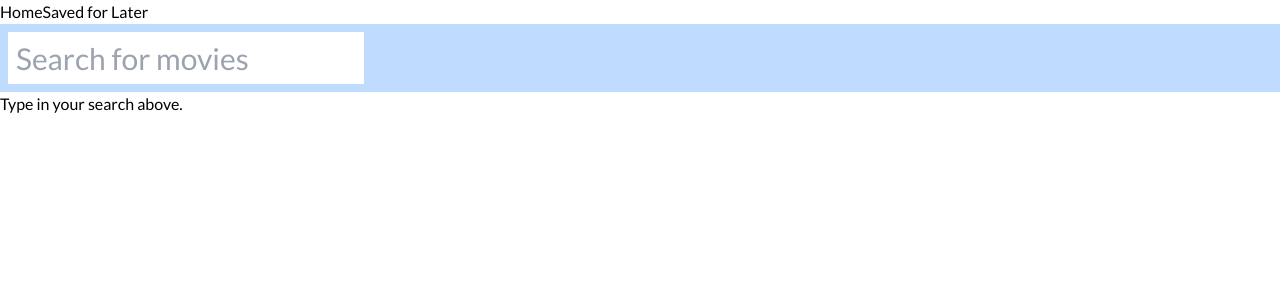
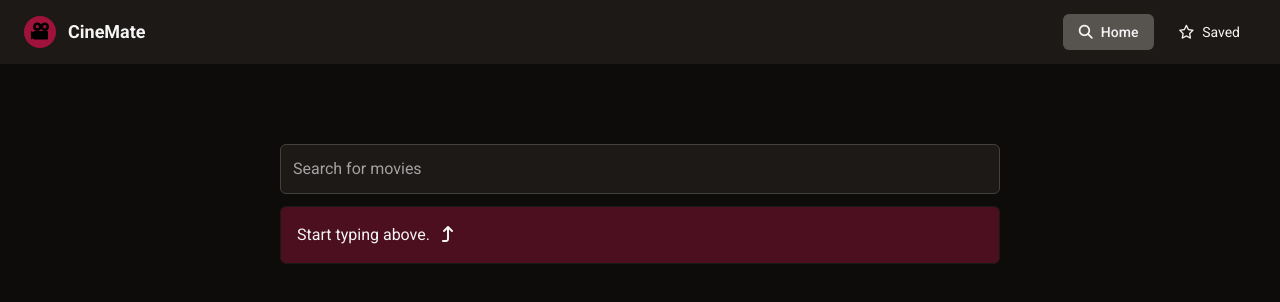
Before and after one commit to aronsantha/CineMate, a Vue app: page / in a window 1280 px wide. Shown: the top 302 px of the page. Built offline with nearby package versions, Linux system fonts and the light colour scheme.

Commit message:
Styling upgrades

```diff
--- a/src/App.vue
+++ b/src/App.vue
@@ -4,12 +4,38 @@ import { RouterLink, RouterView } from "vue-router";
 
 <template>
   <header>
-    <div>
-      <nav>
-        <RouterLink to="/">Home</RouterLink>
-        <RouterLink to="/saved">Saved for Later</RouterLink>
-      </nav>
-    </div>
+    <nav
+      class="bg-stone-900 text-neutral-100 text-sm px-6 py-3 min-h-[4rem] w-full flex justify-between items-center flex-wrap gap-4"
+    >
+      <RouterLink to="/" class="flex">
+        <img
+          src="./assets/images/cinemate_logo.svg"
+          class="mr-3 h-8"
+          alt="CineMate Logo"
+        />
+
+        <span class="self-center text-lg font-semibold whitespace-nowrap"
+          >CineMate</span
+        >
+      </RouterLink>
+
+      <span class="flex items-center gap-2">
+        <RouterLink
+          to="/"
+          class="text-center hover:bg-stone-500 rounded-md px-4 py-2"
+          exact-active-class="bg-stone-600 bg-stone-600 font-medium"
+          ><span class="fa-solid fa-magnifying-glass" aria-label="Home"></span>
+          <span class="ml-2 md:hidden">Home</span>
+        </RouterLink>
+        <RouterLink
+          to="/saved"
+          class="text-center hover:bg-stone-500 rounded-md px-4 py-2"
+          exact-active-class="bg-stone-600 bg-stone-600 font-medium"
+          ><i class="fa-regular fa-star" aria-label="Saved Movies"></i
+          ><span class="ml-2 md:hidden">Saved</span>
+        </RouterLink>
+      </span>
+    </nav>
   </header>
 
   <RouterView />
--- a/src/assets/main.css
+++ b/src/assets/main.css
@@ -1,4 +1,4 @@
-@import url("https://fonts.googleapis.com/css2?family=Lato:ital,wght@0,100;0,300;0,400;0,700;0,900;1,100;1,300;1,400;1,700;1,900&display=swap");
+@import url("https://fonts.googleapis.com/css2?family=Roboto:ital,wght@0,100;0,300;0,400;0,500;0,700;0,900;1,100;1,300;1,400;1,500;1,700;1,900&display=swap");
 @import url(./fontawesome/css/all.css);
 
 @tailwind base;
@@ -10,5 +10,7 @@
 }
 
 body {
-  font-family: "Lato", sans-serif;
+  height: 100%;
+  background-color: hsl(24, 10%, 5%);
+  font-family: "Roboto", "Helvetica", "Arial", sans-serif;
 }
--- a/src/components/ResultItem.vue
+++ b/src/components/ResultItem.vue
@@ -1,24 +1,51 @@
 <template>
-  <div class="bg-red-200 p-5 outline">
-    <div>
-      {{ movie.original_title }} |
-      <span v-if="!isSaved" @click="onSave(movie)">
-        <i class="fa-regular fa-star"></i>
-      </span>
-      <span v-else @click="onRemove(movie)"
-        ><i class="fa-solid fa-star"></i
-      ></span>
-    </div>
-    Rating: {{ movie.vote_average }}
-    <div class="flex">
+  <div
+    v-show="isImgLoaded || !movie.poster_path"
+    class="rounded-md p-5 mb-2 last:mb-0 bg-stone-900"
+  >
+    <div class="flex flex-wrap gap-5 justify-between">
       <img
+        v-if="movie.poster_path"
         :src="'https://image.tmdb.org/t/p/original' + movie.poster_path"
-        v-if="movie.poster_path"
-        class="w-40"
+        @load="onImgLoad()"
+        class="w-[100px] h-2/3 sm:w-full rounded-sm basis-3/12"
       />
-      <img v-else class="w-40 h-60" />
 
-      <div>{{ movie.overview }}</div>
+      <img
+        v-else
+        src="../assets/images/img_placeholder.png"
+        class="w-[100px] h-2/3 sm:w-full rounded-sm basis-3/12"
+      />
+
+      <div class="basis-8/12 sm:basis-full">
+        <div class="flex flex-wrap justify-between mb-5">
+          <div class="text-base font-medium">
+            {{ movie.title }}
+            <span class="text-neutral-300 pl-1">
+              ({{ movie.release_date.slice(0, 4) }})
+            </span>
+            <div class="text-sm text-neutral-400 pt-1">
+              {{ movie.vote_average }}<span class="text-neutral-500"> /10</span>
+            </div>
+          </div>
+          <div
+            v-if="!isSaved"
+            @click="onSave(movie)"
+            class="cursor-pointer hover:fa-beat"
+          >
+            <i
+              class="fa-regular fa-star fa-lg px-2 leading-8 text-rose-900 hover:scale-125"
+            ></i>
+          </div>
+          <span v-else @click="onRemove(movie)" class="cursor-pointer"
+            ><i
+              class="fa-solid fa-star fa-lg px-2 leading-8 text-rose-900 hover:scale-125"
+            ></i
+          ></span>
+        </div>
+
+        <div class="text-sm leading-6">{{ movie.overview }}</div>
+      </div>
     </div>
   </div>
 </template>
@@ -38,6 +65,12 @@ function onRemove(movie) {
   MovieStore.removeMovie(movie);
 }
 
+const isImgLoaded = ref(false);
+
+function onImgLoad() {
+  isImgLoaded.value = true;
+}
+
 const isSaved = computed(() => {
   return MovieStore.savedMovies.some(
     (savedMovie) => savedMovie.id === props.movie.id
--- a/src/components/SavedItem.vue
+++ b/src/components/SavedItem.vue
@@ -1,22 +1,39 @@
 <template>
-  <div class="bg-red-200 p-5 outline">
-    <div>
-      {{ savedMovie.original_title }} |
-      <span @click="onRemove(savedMovie.id)"
-        ><i class="fa-solid fa-star"></i
+  <div class="w-52 h-80 bg-stone-900 rounded-xl overflow-hidden shadow-lg">
+    <img
+      v-if="savedMovie.poster_path"
+      :src="'https://image.tmdb.org/t/p/original' + savedMovie.poster_path"
+      class="object-cover object-center w-full h-44"
+      alt="Movie poster"
+    />
+
+    <img
+      v-else
+      src="../assets/images/img_placeholder.png"
+      class="object-cover object-center w-full h-44"
+      alt="Movie poster"
+    />
+
+    <div class="flex flex-wrap justify-between p-2">
+      <div class="text-sm font-medium">
+        {{ savedMovie.title }}
+
+        <div class="text-xs text-neutral-400 pt-1">
+          <span class="text-neutral-300 pl-1">
+            ({{ savedMovie.release_date.slice(0, 4) }}) </span
+          >| {{ savedMovie.vote_average
+          }}<span class="text-neutral-500"> /10</span>
+        </div>
+      </div>
+      <span @click="onRemove(savedMovie.id)" class="cursor-pointer"
+        ><i
+          class="fa-solid fa-star fa-sm px-2 leading-8 text-rose-900 hover:scale-125"
+        ></i
       ></span>
+      <div class="text-sm mt-3 truncate">{{ savedMovie.overview }}</div>
     </div>
-    Rating: {{ savedMovie.vote_average }}
-    <div class="flex">
-      <img
-        :src="'https://image.tmdb.org/t/p/original' + savedMovie.poster_path"
-        v-if="savedMovie.poster_path"
-        class="w-40"
-      />
-      <img v-else class="w-40 h-60" />
 
-      <div>{{ savedMovie.overview }}</div>
-    </div>
+    <!-- <span @click="onRemove(savedMovie.id)" -->
   </div>
 </template>
 
--- a/src/components/SearchBar.vue
+++ b/src/components/SearchBar.vue
@@ -1,14 +1,12 @@
 <template>
-  <div class="bg-blue-200 p-2 flex gap-5">
   <input
     @keyup="debounceGetMovies"
     v-model="search"
     type="string"
     placeholder="Search for movies"
-      class="text-3xl p-2"
+    class="w-full rounded-md p-3 text-md text-neutral-100 placeholder-neutral-400 bg-stone-900 border border-stone-700 focus:bg-stone-800 focus:border-teal-500 focus:shadow-md focus:shadow-teal-500"
     aria-label="Movie title"
   />
-  </div>
 </template>
 
 <script setup>
@@ -19,7 +17,7 @@ const emit = defineEmits(["emitResponseData", "emitErrorMsg", "emitLoader"]);
 
 // Search function
 
-const search = ref(null);
+const search = ref("");
 const api = "";
 
 function getMovies() {
@@ -35,7 +33,10 @@ function getMovies() {
       .then((response) => {
         // IF NO RESULT: emmitting custom message (because API does not send error message in that case)
         if (response.data.total_results < 1) {
-          emit("emitErrorMsg", "Sorry, no results for your search!");
+          emit(
+            "emitErrorMsg",
+            "Sorry, no results for " + search.value + ". Let's try again!"
+          );
         }
 
         // IF RESULT: emmitting result
@@ -48,9 +49,9 @@ function getMovies() {
         } else {
           emit(
             "emitErrorMsg",
-            "Oh no, it looks like there has been an error: " +
+            "Oh no, it looks like there has been an problem: " +
               error.message +
-              " !"
+              "!"
           );
         }
       })
@@ -60,6 +61,7 @@ function getMovies() {
       });
   } else {
     // IF EMPTY INPUT: empty ResponseData accordingly
+    emit("emitErrorMsg", "");
     emit("emitResponseData", "");
     emit("emitLoader", false);
   }
--- a/src/components/SpinnerComp.vue
+++ b/src/components/SpinnerComp.vue
@@ -1,5 +1,6 @@
 <template>
-  <div>
+  <div class="rounded-md p-10 bg-stone-900 text-center text-neutral-100">
+    <div class="flex justify-center pb-5">
       <svg
         aria-hidden="true"
         class="mr-2 w-8 h-8 animate-spin"
@@ -9,12 +10,14 @@
       >
         <path
           d="M100 50.5908C100 78.2051 77.6142 100.591 50 100.591C22.3858 100.591 0 78.2051 0 50.5908C0 22.9766 22.3858 0.59082 50 0.59082C77.6142 0.59082 100 22.9766 100 50.5908ZM9.08144 50.5908C9.08144 73.1895 27.4013 91.5094 50 91.5094C72.5987 91.5094 90.9186 73.1895 90.9186 50.5908C90.9186 27.9921 72.5987 9.67226 50 9.67226C27.4013 9.67226 9.08144 27.9921 9.08144 50.5908Z"
-        class="fill-red-600"
+          class="fill-stone-800"
         />
         <path
           d="M93.9676 39.0409C96.393 38.4038 97.8624 35.9116 97.0079 33.5539C95.2932 28.8227 92.871 24.3692 89.8167 20.348C85.8452 15.1192 80.8826 10.7238 75.2124 7.41289C69.5422 4.10194 63.2754 1.94025 56.7698 1.05124C51.7666 0.367541 46.6976 0.446843 41.7345 1.27873C39.2613 1.69328 37.813 4.19778 38.4501 6.62326C39.0873 9.04874 41.5694 10.4717 44.0505 10.1071C47.8511 9.54855 51.7191 9.52689 55.5402 10.0491C60.8642 10.7766 65.9928 12.5457 70.6331 15.2552C75.2735 17.9648 79.3347 21.5619 82.5849 25.841C84.9175 28.9121 86.7997 32.2913 88.1811 35.8758C89.083 38.2158 91.5421 39.6781 93.9676 39.0409Z"
-        class="fill-yellow-400"
+          class="fill-stone-700"
         />
       </svg>
     </div>
+    Loading some data, please wait...
+  </div>
 </template>
--- a/src/views/HomeView.vue
+++ b/src/views/HomeView.vue
@@ -1,20 +1,28 @@
 <template>
+  <div class="w-full max-w-3xl px-6 my-20 md:my-6 mx-auto">
     <SearchBar
       @emitResponseData="handleResponseData"
       @emitErrorMsg="handleErrorMsg"
       @emitLoader="handleLoader"
     ></SearchBar>
-  <div>
-    <div v-if="error.length > 0">{{ error }}</div>
+    <div
+      class="w-full rounded-md mt-3 bg-rose-900 bg-opacity-50 border border-stone-900 p-1 text-neutral-100"
+    >
+      <div v-if="error.length > 0" class="p-3">{{ error }}</div>
       <div v-else-if="sortedMovies.length">
-      <ResultItem v-for="movie in sortedMovies" :movie="movie" :key="movie.id">
+        <ResultItem
+          v-for="movie in sortedMovies"
+          :movie="movie"
+          :key="movie.id"
+        >
         </ResultItem>
       </div>
-    <div v-else-if="!loader">Type in your search above.</div>
+      <div v-else-if="!loader" class="p-3">
+        Start typing above.
+        <i class="fa-solid fa-arrow-turn-up ml-2" aria-hidden="true"></i>
+      </div>
 
-    <div v-show="loader && !sortedMovies.length" class="bg-emerald-500 h-50">
-      <SpinnerComp />
-      Loading some data, please wait...
+      <SpinnerComp v-show="loader && !sortedMovies.length" />
     </div>
   </div>
 </template>
--- a/src/views/SavedView.vue
+++ b/src/views/SavedView.vue
@@ -1,9 +1,14 @@
 <template>
-  <div v-if="MovieStore.savedMovies.length">
+  <h1 class="text-neutral-100">My Collection</h1>
+  <div
+    v-if="MovieStore.savedMovies.length"
+    class="flex flex-wrap gap-8 max-w-3xl mx-auto my-20 md:my-6"
+  >
     <SavedItem
       v-for="savedMovie in MovieStore.savedMovies"
       :key="savedMovie.id"
       :savedMovie="savedMovie"
+      class="text-neutral-100"
     >
     </SavedItem>
   </div>
--- a/tailwind.config.js
+++ b/tailwind.config.js
@@ -1,11 +1,23 @@
 /** @type {import('tailwindcss').Config} */
 module.exports = {
-  content: [
-    "./index.html",
-    "./src/**/*.{vue,js}",
-  ],
+  content: ["./index.html", "./src/**/*.{vue,js}"],
   theme: {
-    extend: {},
+    screens: {
+      "2xl": { max: "1535px" },
+      // => @media (max-width: 1535px) { ... }
+
+      xl: { max: "1279px" },
+      // => @media (max-width: 1279px) { ... }
+
+      lg: { max: "1023px" },
+      // => @media (max-width: 1023px) { ... }
+
+      md: { max: "767px" },
+      // => @media (max-width: 767px) { ... }
+
+      sm: { max: "639px" },
+      // => @media (max-width: 639px) { ... }
+    },
   },
   plugins: [],
-}
+};
```
Also changed, not shown: src/assets/images/cinemate_logo.svg (added), src/assets/images/img_placeholder.png (added). Lines whose indentation alone changed are shown as unchanged.
